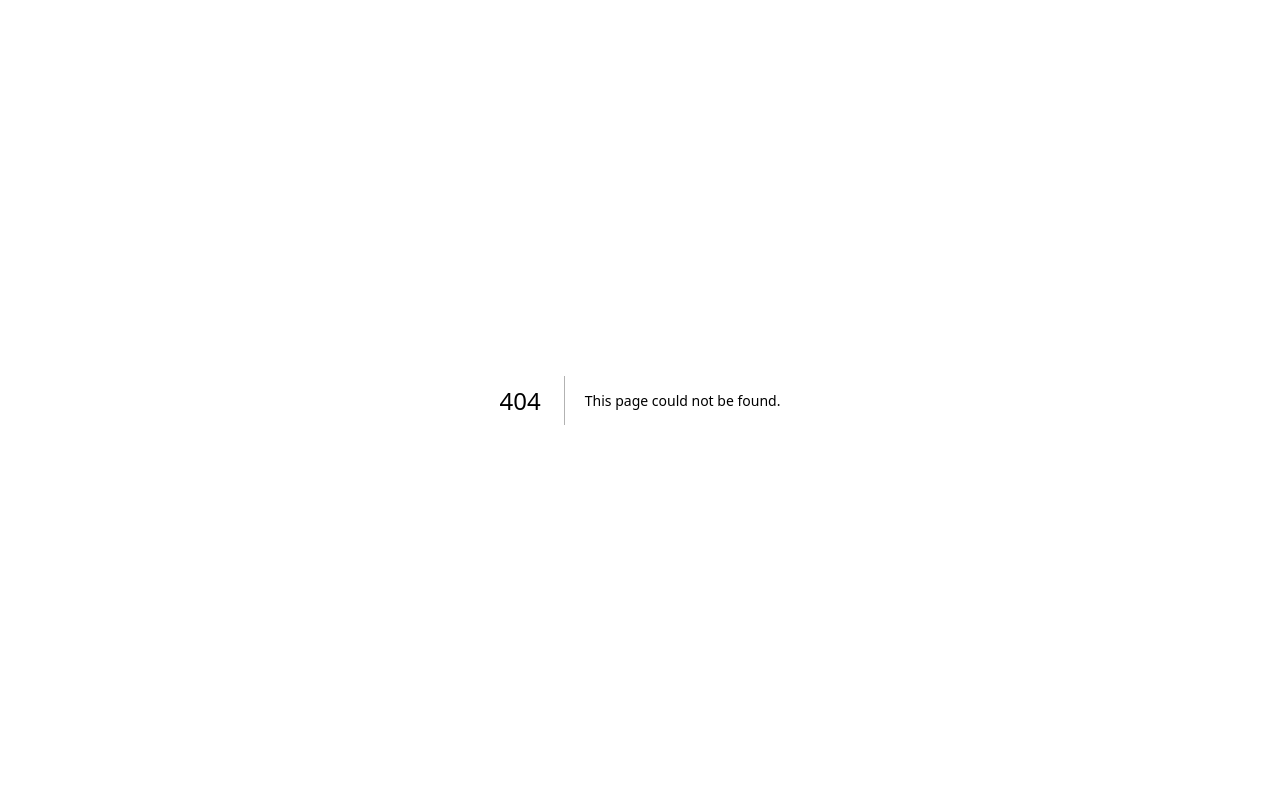
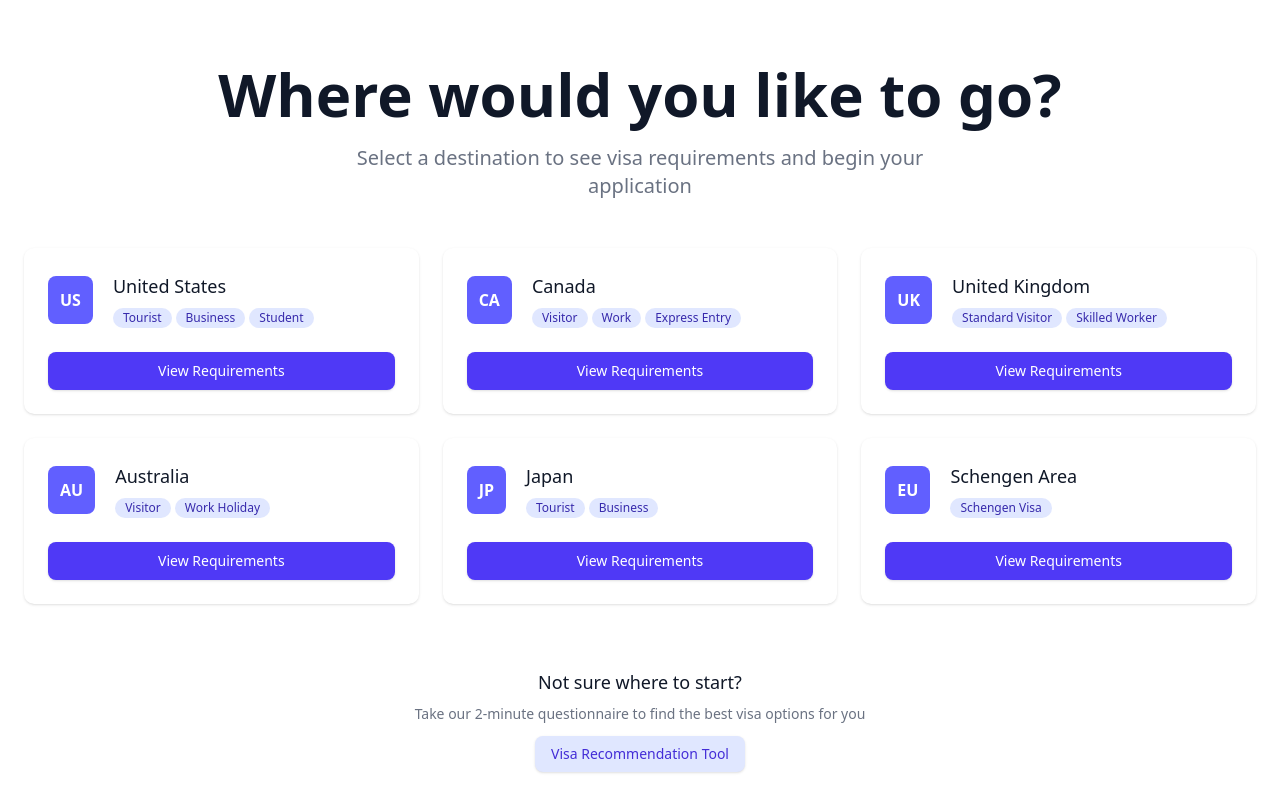
Before and after one commit to owiliwalace/visa, a Next.js app: page /apply in a window 1280 px wide. Before the commit this address had no page. Shown: the top 812 px of the page. Built offline with nearby package versions, Linux system fonts and the light colour scheme.

Commit message:
New Variables Increased Opacity

```diff
--- /dev/null
+++ b/src/app/apply/page.tsx
@@ -0,0 +1,85 @@
+'use client'
+
+import { useRouter } from 'next/navigation'
+import { motion } from 'framer-motion'
+
+export default function ExplorePage() {
+  const router = useRouter()
+
+  const handleSelectCountry = (country: string) => {
+    // Convert to slug or use country code if needed
+    const slug = country.toLowerCase().replace(/\s+/g, '-')
+    router.push(`/visa/${slug}`)
+  }
+
+  const countries = [
+    { name: 'United States', code: 'US', visaTypes: ['Tourist', 'Business', 'Student'] },
+    { name: 'Canada', code: 'CA', visaTypes: ['Visitor', 'Work', 'Express Entry'] },
+    { name: 'United Kingdom', code: 'UK', visaTypes: ['Standard Visitor', 'Skilled Worker'] },
+    { name: 'Australia', code: 'AU', visaTypes: ['Visitor', 'Work Holiday'] },
+    { name: 'Japan', code: 'JP', visaTypes: ['Tourist', 'Business'] },
+    { name: 'Schengen Area', code: 'EU', visaTypes: ['Schengen Visa'] },
+  ]
+
+  return (
+    <div className="max-w-7xl mx-auto px-6 py-16">
+      <div className="text-center mb-12">
+        <h1 className="text-4xl font-extrabold text-gray-900 sm:text-5xl lg:text-6xl">
+          Where would you like to go?
+        </h1>
+        <p className="mt-5 max-w-xl mx-auto text-xl text-gray-500">
+          Select a destination to see visa requirements and begin your application
+        </p>
+      </div>
+
+      <div className="grid grid-cols-1 gap-6 sm:grid-cols-2 lg:grid-cols-3">
+        {countries.map((country) => (
+          <motion.div
+            key={country.code}
+            whileHover={{ y: -5, boxShadow: '0 10px 25px -5px rgba(0, 0, 0, 0.1)' }}
+            className="bg-white overflow-hidden shadow rounded-lg cursor-pointer transition-all duration-300"
+          >
+            <div className="px-4 py-5 sm:p-6">
+              <div className="flex items-center">
+                <div className="flex-shrink-0 bg-indigo-500 rounded-md p-3 text-white font-bold">
+                  {country.code}
+                </div>
+                <div className="ml-5 w-0 flex-1">
+                  <h3 className="text-lg font-medium text-gray-900">{country.name}</h3>
+                  <div className="mt-2 flex flex-wrap gap-1">
+                    {country.visaTypes.map((type) => (
+                      <span key={type} className="inline-flex items-center px-2.5 py-0.5 rounded-full text-xs font-medium bg-indigo-100 text-indigo-800">
+                        {type}
+                      </span>
+                    ))}
+                  </div>
+                </div>
+              </div>
+              <div className="mt-6">
+                <button
+                  onClick={() => handleSelectCountry(country.name)}
+                  className="w-full flex justify-center items-center px-4 py-2 border border-transparent rounded-md shadow-sm text-sm font-medium text-white bg-indigo-600 hover:bg-indigo-700"
+                >
+                  View Requirements
+                </button>
+              </div>
+            </div>
+          </motion.div>
+        ))}
+      </div>
+
+      <div className="mt-16 text-center">
+        <h3 className="text-lg font-medium text-gray-900">Not sure where to start?</h3>
+        <p className="mt-2 text-sm text-gray-500">
+          Take our 2-minute questionnaire to find the best visa options for you
+        </p>
+        <button
+          onClick={() => router.push('/recommend')}
+          className="mt-3 inline-flex items-center px-4 py-2 text-sm font-medium rounded-md shadow-sm text-indigo-700 bg-indigo-100 hover:bg-indigo-200"
+        >
+          Visa Recommendation Tool
+        </button>
+      </div>
+    </div>
+  )
+}
--- a/src/components/Hero.tsx
+++ b/src/components/Hero.tsx
@@ -35,9 +35,9 @@ export function Hero() {
   }, [])
 
   return (
-    <div className="min-h-screen bg-slate-100">
+    <div className="min-h-screen bg-slate-100 overflow-x-hidden">
       {/* Navbar */}
-      <nav className="bg-white shadow-sm">
+      <nav className=" z-10">
         <div className="max-w-7xl mx-auto px-4 sm:px-6 lg:px-8">
           <div className="flex justify-between h-16">
             <div className="flex items-center">
@@ -45,27 +45,14 @@ export function Hero() {
                 <Image
                            src="/assets/logo.png"
                            alt="Passport Photo"
-                           width={80}
-                           height={80}
+                           width={50}
+                           height={50}
                            className="object-cover"
                          />
-                <span className="ml-2 text-xl font-bold text-gray-900">Visatile</span>
+                <span className="ml-2 text-xl font-bold text-purple-500">Visatile</span>
               </div>
             </div>
-            <div className="hidden sm:ml-6 sm:flex sm:space-x-8">
-              <a href="#" className="border-blue-500 text-gray-900 inline-flex items-center px-1 pt-1 border-b-2 text-sm font-medium">
-                Home
-              </a>
-              <a href="#" className="border-transparent text-gray-500 hover:border-gray-300 hover:text-gray-700 inline-flex items-center px-1 pt-1 border-b-2 text-sm font-medium">
-                Countries
-              </a>
-              <a href="#" className="border-transparent text-gray-500 hover:border-gray-300 hover:text-gray-700 inline-flex items-center px-1 pt-1 border-b-2 text-sm font-medium">
-                Requirements
-              </a>
-              <a href="#" className="border-transparent text-gray-500 hover:border-gray-300 hover:text-gray-700 inline-flex items-center px-1 pt-1 border-b-2 text-sm font-medium">
-                Contact
-              </a>
-            </div>
+
             <div className="flex items-center">
               <button
                 onClick={() => router.push('/apply')}
@@ -80,7 +67,7 @@ export function Hero() {
 
       {/* Animated Background */}
       <div className="fixed inset-0 overflow-hidden z-0">
-        <div className="absolute inset-0 bg-gradient-to-br from-blue-50 to-indigo-100 opacity-90"></div>
+        <div className="absolute inset-0 bg-gradient-to-br from-blue-50 to-indigo-100 opacity-60 hidden z-[-10]"></div>
         {planePositions.map((plane) => (
           <motion.div
             key={plane.id}
@@ -104,9 +91,9 @@ export function Hero() {
       </div>
 
       {/* Hero Section */}
-      <section className="relative min-h-[calc(100vh-4rem)] flex flex-row items-center justify-between p-6 z-10 max-w-7xl mx-auto">
+      <section className="relative min-h-[calc(100vh-4rem)] flex flex-col md:flex-row items-center justify-between p-6 z-10 max-w-7xl mx-auto">
         {/* Left Side - Hero Content */}
-        <div className="w-1/2 pr-12">
+        <div className=" w-[90%] md:w-1/2 pr-12">
           <motion.h1
             initial={{ opacity: 0, y: 20 }}
             animate={{ opacity: 1, y: 0 }}
@@ -127,10 +114,10 @@ export function Hero() {
             initial={{ opacity: 0, y: 20 }}
             animate={{ opacity: 1, y: 0 }}
             transition={{ duration: 0.8, delay: 0.4 }}
-            className="flex flex-col sm:flex-row gap-4 justify-start"
+            className="flex  flex-row  sm:flex-row gap-4 justify-start"
           >
             <button
-              onClick={() => document.getElementById('visa-preview')?.scrollIntoView({ behavior: 'smooth' })}
+onClick={() => router.push('/apply')}
               className="px-8 py-3 border border-transparent text-base font-medium rounded-md text-white bg-blue-600 hover:bg-blue-700 md:py-4 md:text-lg md:px-10 shadow-lg transform hover:scale-105 transition-transform"
             >
               Apply Now
@@ -150,13 +137,13 @@ export function Hero() {
           initial={{ opacity: 0, x: 50 }}
           animate={{ opacity: 1, x: 0 }}
           transition={{ duration: 0.8 }}
-          className="w-1/2"
+          className="w-[100%] md:w-1/2"
         >
-          <div className="relative w-[500px] h-[350px]">
+          <div className="a absolute md:relative md:w-[500px] h-[350px]">
             <div className="absolute inset-0  " />
             <VisaCard country={""}  />
           </div>
-          <div className="mt-6">
+          <div className="md:mt-6 hidden">
             <CountrySelector selected={selected} setSelected={setSelected} />
           </div>
         </motion.div>
--- a/src/components/VisaCard.tsx
+++ b/src/components/VisaCard.tsx
@@ -154,9 +154,9 @@ export function VisaCard({ country }: { country: string }) {
 
       {/* Barcode */}
       <div className="absolute bottom-12 left-0 right-0 h-16 bg-white border-t border-b border-gray-300 flex items-center justify-center">
-        <div className="w-full h-12 bg-white flex items-center justify-center text-gray-500 text-xs relative">
+        <div className="w-full h-10 bg-white flex items-center justify-center text-gray-500 text-xs relative">
           {/* Barcode lines (shortened for brevity) */}
-          <div className="absolute inset-0 flex items-center z-20 ml-2 -mt-1">
+          <div className="absolute inset-0 flex items-center z-20 ml-2 -mt-0">
             {[...Array(200)].map((_, i) => (
               <div key={i} className={`h-full ${i % 3 === 0 ? 'w-[2px]' : 'w-[1px]'} bg-black mr-[1px]`} />
             ))}
@@ -168,7 +168,7 @@ export function VisaCard({ country }: { country: string }) {
       {/* MRZ */}
       <div className="absolute bottom-4 left-4 right-4 text-[10px] font-mono tracking-wider leading-tight text-black z-10">
         <div className="px-2 py-1 ">
-          <div>VUSATRAVELER{"<<<<<<<<<<<<<<<"}HAPPY{"<<<<<<<<<<<<<<<"}</div>
+          <div>VISATRAVELER{"<<<<<<<<<<<<<<<"}HAPPY{"<<<<<<<<<<<<<<<"}</div>
           <div>P63262{"<<<<<<<<<<<<<<<"}5MAR7501012F3205156B3C9809018{"<<<<<<<<<<<<<<<"}02</div>
         </div>
       </div>
```
